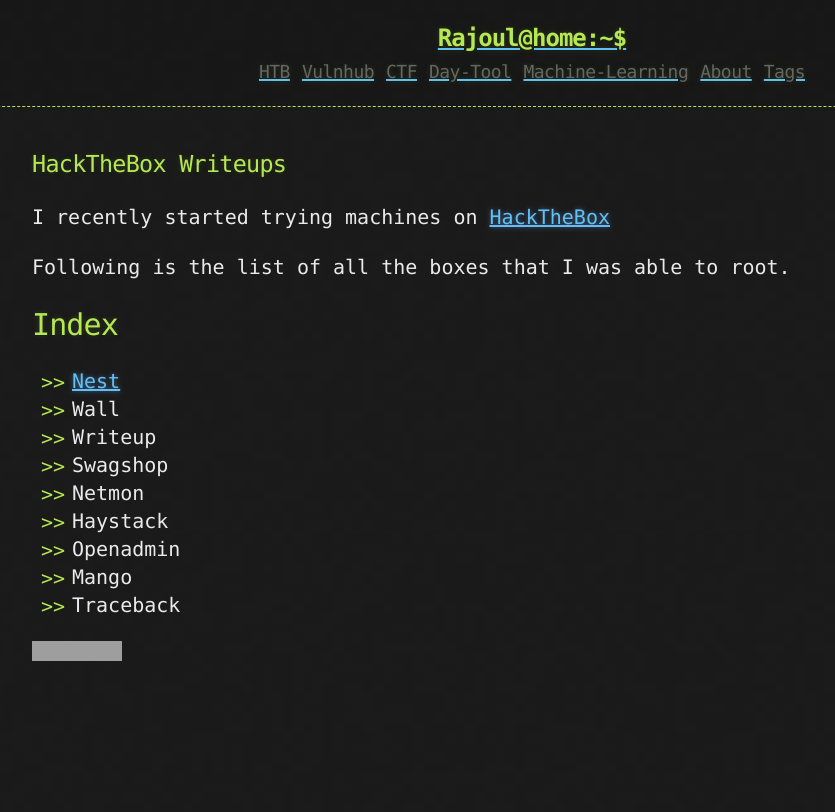
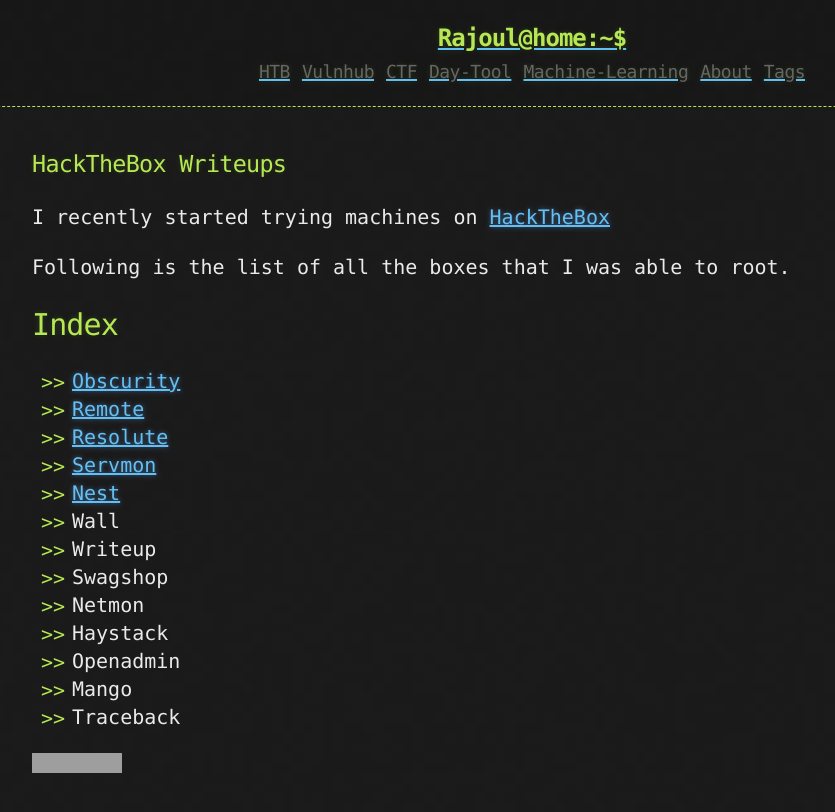
Before and after one commit to rajoul/rajoul.github.io, a Jekyll site: the page built from HTB.md, in a window 1280 px wide. Shown: the top 812 px of the page, without its empty margins (108-943 px from the left). Built offline with Jekyll 4.4.1, drawn with Linux system fonts in a browser that asks for light colours; grey boxes are pictures that could not be loaded.

Commit message:
Update HTB.md

```diff
--- a/HTB.md
+++ b/HTB.md
@@ -11,6 +11,10 @@
 Following is the list of all the boxes that I was able to root.
 
 ## Index
+* [Obscurity](https://rajoul.github.io/my_write_up/Obscurity)
+* [Remote](https://rajoul.github.io/my_write_up/Remote)
+* [Resolute](https://rajoul.github.io/my_write_up/Resolute)
+* [Servmon](https://rajoul.github.io/my_write_up/Servmon)
 * [Nest](https://rajoul.github.io/my_write_up/Nest)
 * Wall
 * Writeup
```
